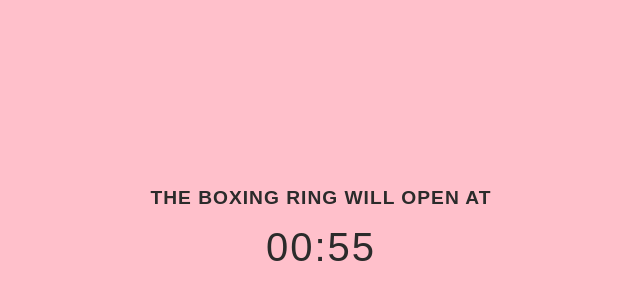
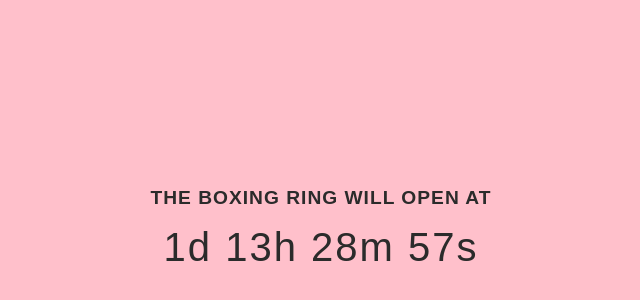
Before and after one commit to JessieDesu/sumbagontaka, a plain HTML site: page index.html in a window 1280 px wide. Shown: the part 172-472 px from the top of the page, without its empty margins (319-959 px from the left). Drawn offline with Linux system fonts and the light colour scheme.

Commit message:
index.html

```diff
--- a/index.html
+++ b/index.html
@@ -65,28 +65,34 @@
   <audio id="tickSound" src="tick.mp3" preload="auto"></audio>
 
   <script>
-    // 1-minute countdown for testing
-    let remainingTime = 60; // seconds
+    // Target date locked to Philippines time (UTC+08:00)
+    // February 8, 2026 12:00 AM PH time = February 7, 2026 16:00 UTC
+    const targetDate = new Date('2026-02-07T16:00:00Z').getTime();
 
     const countdownEl = document.getElementById('countdown');
     const qrEl = document.getElementById('qr');
     const tickSound = document.getElementById('tickSound');
 
     function updateCountdown() {
-      const minutes = Math.floor(remainingTime / 60);
-      const seconds = remainingTime % 60;
+      const now = new Date().getTime();
+      const distance = targetDate - now;
 
-      countdownEl.textContent = `${String(minutes).padStart(2, '0')}:${String(seconds).padStart(2, '0')}`;
-
-      if (remainingTime > 0) {
-        tickSound.currentTime = 0;
-        tickSound.play().catch(() => {}); // ignore autoplay restrictions
-        remainingTime--;
-      } else {
+      if (distance <= 0) {
         countdownEl.style.display = 'none';
         qrEl.style.display = 'block';
         clearInterval(timer);
+        return;
       }
+
+      const minutes = Math.floor((distance % (1000 * 60 * 60)) / (1000 * 60));
+      const seconds = Math.floor((distance % (1000 * 60)) / 1000);
+      const hours = Math.floor((distance % (1000 * 60 * 60 * 24)) / (1000 * 60 * 60));
+      const days = Math.floor(distance / (1000 * 60 * 60 * 24));
+
+      countdownEl.textContent = `${days}d ${hours}h ${String(minutes).padStart(2,'0')}m ${String(seconds).padStart(2,'0')}s`;
+
+      tickSound.currentTime = 0;
+      tickSound.play().catch(() => {});
     }
 
     updateCountdown();
```
